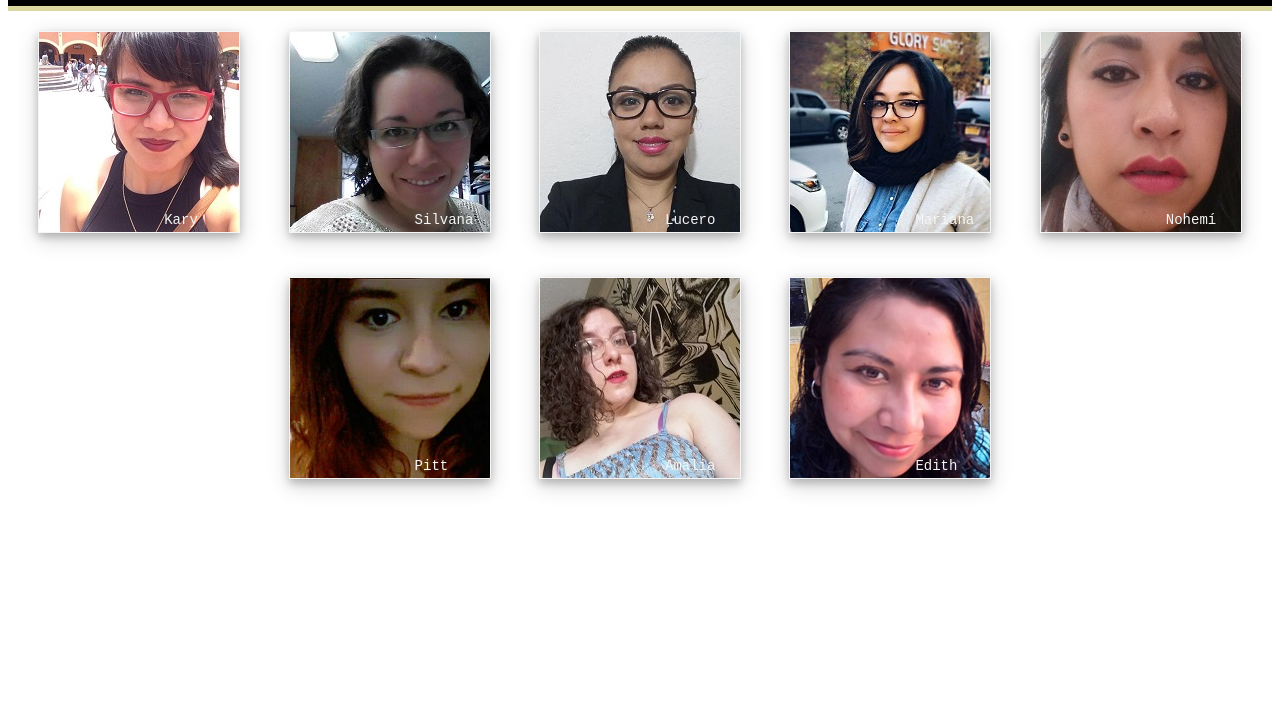
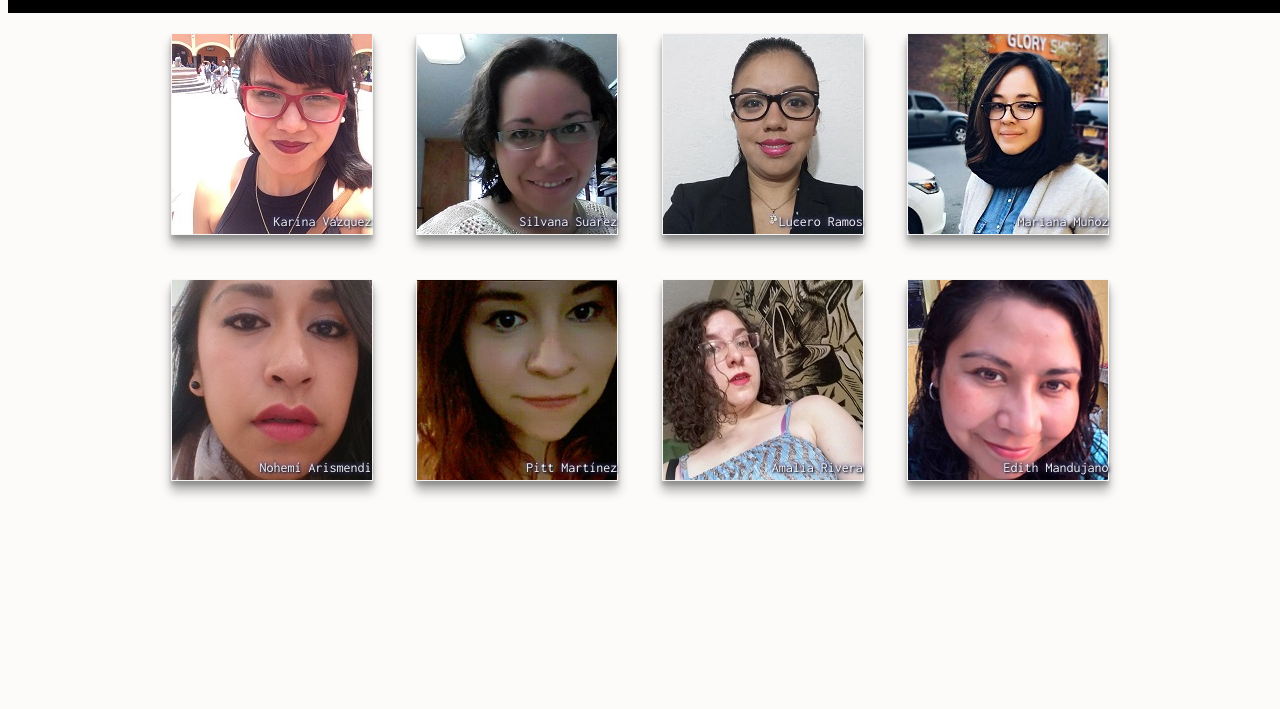
Before and after one commit to marianajane/Ej-2-Nuestras-Coders, a plain HTML site: page index.html in a window 1280 px wide. Shown: the part 91-800 px from the top of the page. Drawn offline with nearby package versions, Linux system fonts and the light colour scheme.

Commit message:
Ejercicio completo

```diff
--- a/index.html
+++ b/index.html
@@ -4,35 +4,37 @@
 	<meta charset="utf-8">
 	<title>&#60Nuestras Coders&#62</title>
 	<link rel="stylesheet" type="text/css" href="main.css">
+	<link href="https://fonts.googleapis.com/css?family=Open+Sans" rel="stylesheet">
+	<link href="https://fonts.googleapis.com/css?family=Inconsolata" rel="stylesheet">
 </head>
 <body>
 	<header>
-		<h1>&#60Nuestras Coders&#62</h1>
+		<h1>&#60 Nuestras Coders &#62</h1>
 	</header>
 	<section class="contenedor">
 		<div class="box-coders" id="kary">
-			<span>Kary</span>
+			<span>Karina Vazquez</span>
 		</div>
 		<div class="box-coders" id="silvana">
-			<span>Silvana</span>
+			<span>Silvana Suarez</span>
 		</div>
 		<div class="box-coders" id="lucero">
-			<span>Lucero</span>
+			<span>Lucero Ramos</span>
 		</div>
 		<div class="box-coders row" id="mariana">
-			<span>Mariana</span>
+			<span>Mariana Muñoz</span>
 		</div>
 		<div class="box-coders row" id="mimi">
-			<span>Nohemí</span>
+			<span>Nohemí Arismendi</span>
 		</div>
 		<div class="box-coders row" id="pitt">
-			<span>Pitt</span>
+			<span>Pitt Martínez</span>
 		</div>
 		<div class="box-coders row" id="amalia">
-			<span>Amalia</span>
+			<span>Amalia Rivera</span>
 		</div>
 		<div class="box-coders row" id="edith">
-			<span>Edith</span>
+			<span>Edith Mandujano</span>
 		</div>
 	</section>
 </body>
--- a/main.css
+++ b/main.css
@@ -1,37 +1,47 @@
 body{
-	font-family: monospace;
+	font-family: 'Open Sans', sans-serif;
 	font-size: 14px;
 	font-style: bold;
 	text-align: center;
-	color: whitesmoke;
+	color: white;
+	background-color: #FCFBF9;
 }
 
 header {
+	width: 100%;
 	padding: 10px;
 	background-color: black;
-	border-bottom: 5px solid #DBD89F;
+}
+
+.contenedor {
+	position: relative;
+	margin: auto;
+	width: 1000px;
+	height: 600px;
+
 }
 
 .box-coders {
-	position: relative;
 	display: inline-block;
 	margin: 20px;
 	width: 200px;
 	height: 200px;
 	border: 1px solid whitesmoke;
-	box-shadow: 0 4px 8px 0 rgba(0, 0, 0, 0.2), 0 6px 20px 0 rgba(0, 0, 0, 0.19);
+	box-shadow: 0 4px 4px 0 rgba(0, 0, 0, 0.2), 0 10px 10px 0 rgba(0, 0, 0, 0.3);
 }
 
 span {
-	position: absolute;
+	position: relative;
 	margin-top: 180px;
-	margin-left: 25px;
+	float: right;
+	font-family: "Inconsolata";
 	color: whitesmoke;
-	font-style: bold;
+    text-shadow: 1px 1px 2px black, 0 0 5px grey, 0 0 5px darkblue;
 }
 
 #kary {
 	background-image: url(img/kary.jpg);
+
 }
 
 #silvana {
```
